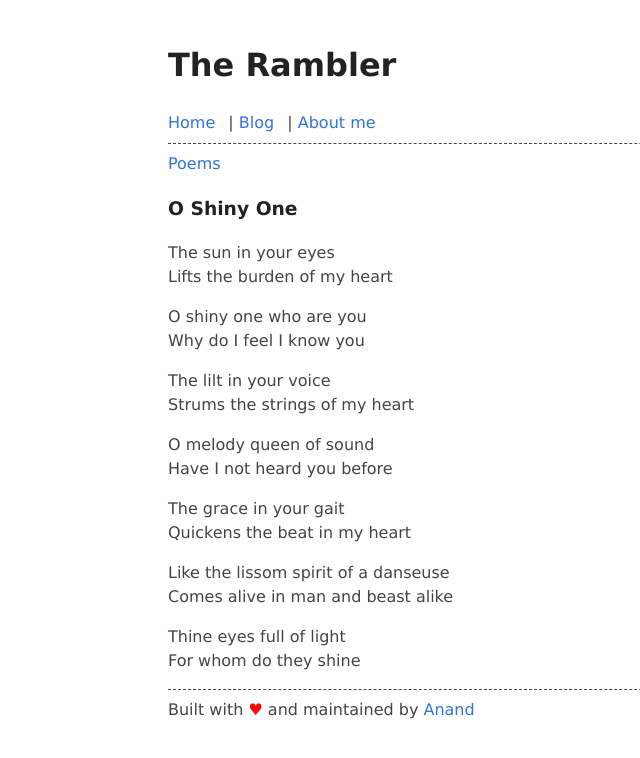
After one commit to nanpython/the_rambler, a Flask app: page /poems/shiny_one in a window 1280 px wide. The commit adds this page. Shown: the top 758 px of the page, without its empty margins (112-752 px from the left). Run offline with Flask 2, Linux system fonts and the light colour scheme.

Commit message:
added shiny one

```diff
--- a/templates/poems/index.html
+++ b/templates/poems/index.html
@@ -7,6 +7,7 @@
                 I attempted a little poetry. Don't say I did't warn you.
             </p>
             <ul class="blog-posts">
+                <li><a href="/poems/shiny_one">O Shiny One</a></li>
                 <li><a href="/poems/ode2morn">Ode To Morning Light</a></li>
                 <li><a href="/poems/joy_unbounded">To Joy Unbounded</a></li>
             </ul>
--- /dev/null
+++ b/templates/poems/shiny_one.html
@@ -0,0 +1,46 @@
+{% include "header.html" %}
+<nav>
+    <a href="/poems">Poems</a>
+</nav>
+{% block content %}
+<div class="main-container">
+    <h3>O Shiny One</h3>
+    <div>
+<p>
+The sun in your eyes
+<br>
+Lifts the burden of my heart
+</p>
+<p>
+O shiny one who are you
+<br>
+Why do I feel I know you
+</p><p>
+The lilt in your voice
+<br>
+Strums the strings of my heart
+</p><p>
+O melody queen of sound
+<br>
+Have I not heard you before
+</p>
+<p>
+The grace in your gait
+<br>
+Quickens the beat in my heart
+</p>
+<p>
+Like the lissom spirit of a danseuse
+<br>
+Comes alive in man and beast alike
+</p>
+<p>
+Thine eyes full of light
+<br>
+For whom do they shine
+</p>
+</div>
+</div>
+<hr>
+{% endblock %}
+{% include "footer.html" %}
```
